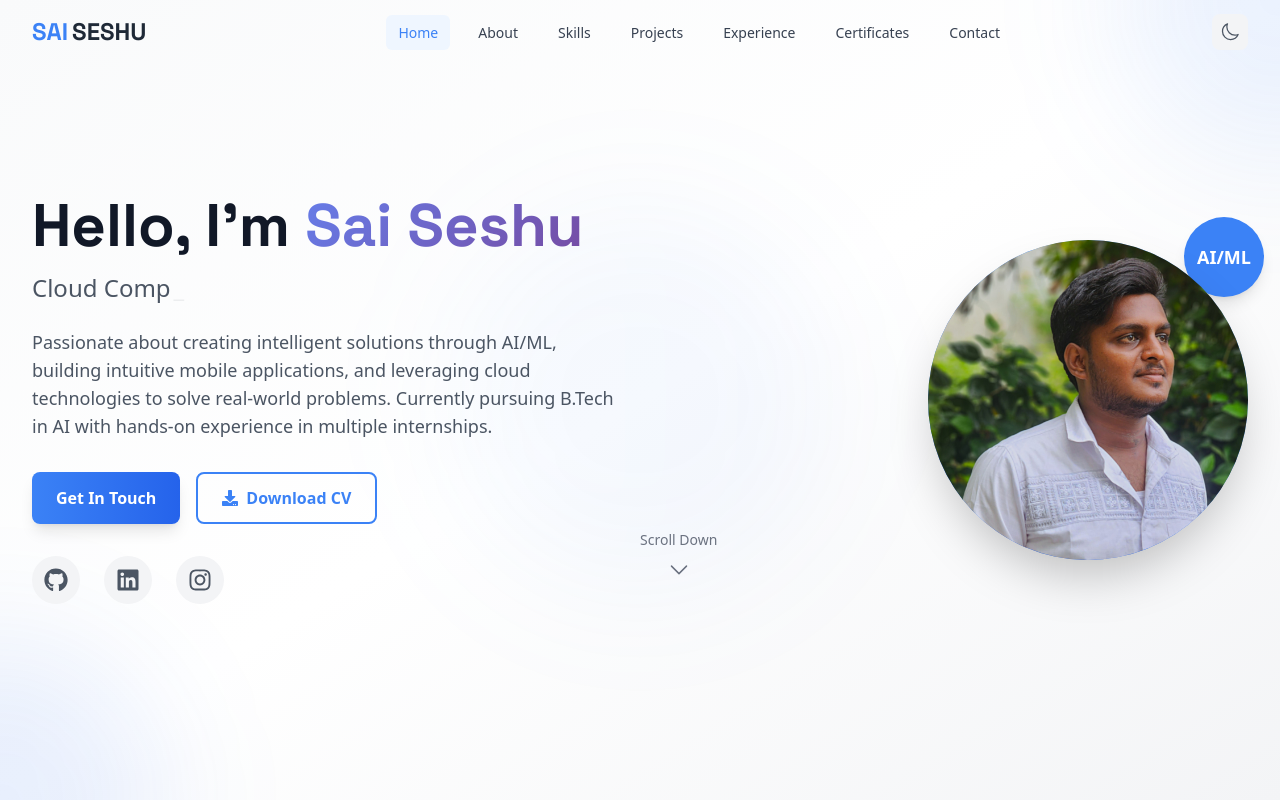
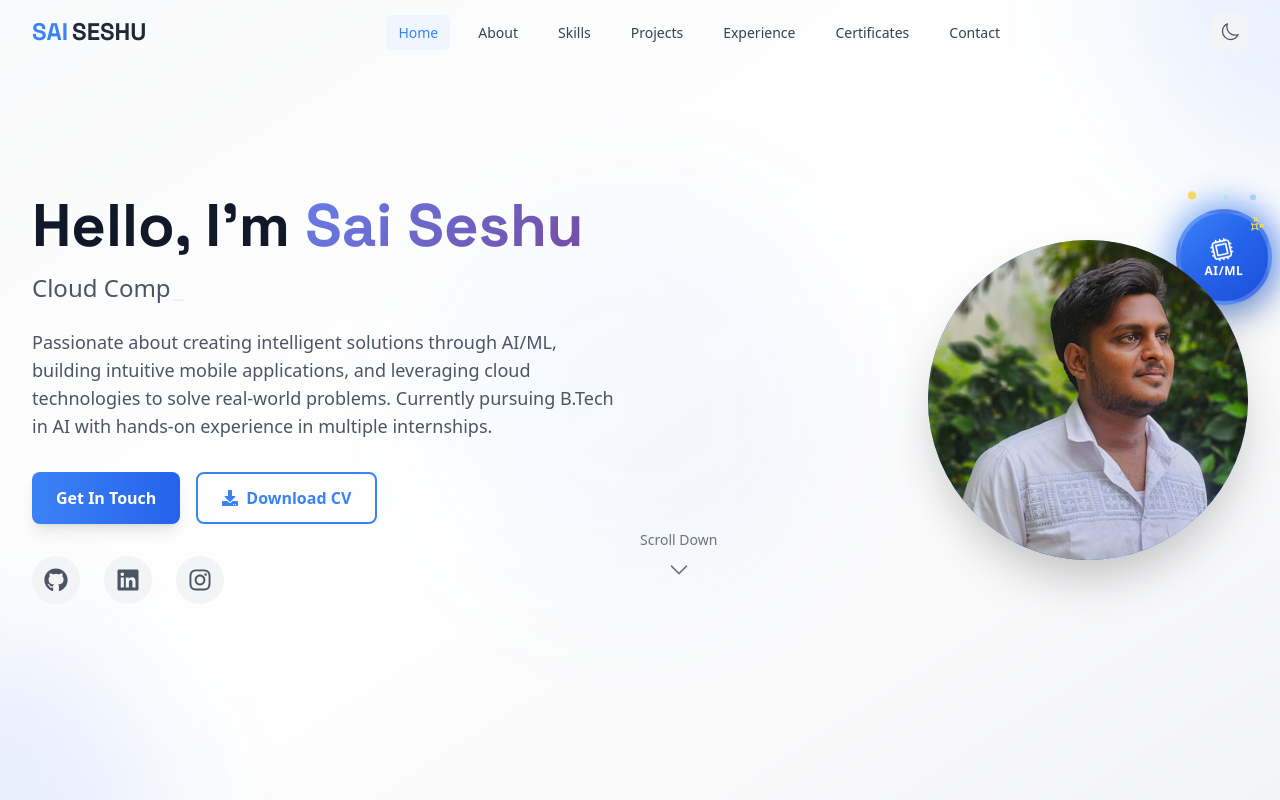
Before and after one commit to Seshu003/Personal_Portfolio, a React (Vite) app: page / in a window 1280 px wide. Shown: the top 800 px of the page. Built offline with nearby package versions, Linux system fonts and the light colour scheme; the HTML template or start-up script is replaced by a standard one.

Commit message:
Modernize AI/ML badge with React design

```diff
--- a/src/components/Hero.jsx
+++ b/src/components/Hero.jsx
@@ -20,9 +20,10 @@ import profileimg from '../images/profile.jpg';
 />
 
 import { ChevronDownIcon } from '@heroicons/react/24/outline';
-import { FaGithub, FaLinkedin, FaDownload } from 'react-icons/fa';
+import { FaGithub, FaLinkedin, FaDownload, FaBrain, FaRobot } from 'react-icons/fa';
 import { Link } from 'react-scroll';
 import { FaInstagram } from 'react-icons/fa';
+import { SparklesIcon, CpuChipIcon } from '@heroicons/react/24/outline';
 
 
 const Hero = () => {
@@ -191,9 +192,107 @@ const Hero = () => {
                   repeat: Infinity,
                   ease: "easeInOut"
                 }}
-                className="absolute -top-4 -right-4 w-20 h-20 bg-primary-500 rounded-full flex items-center justify-center text-white font-bold text-lg shadow-lg"
+                className="absolute -top-6 -right-6 group cursor-pointer"
               >
-                AI/ML
+                <div className="relative">
+                  {/* Outer glow ring */}
+                  <motion.div
+                    animate={{
+                      scale: [1, 1.2, 1],
+                      opacity: [0.3, 0.6, 0.3]
+                    }}
+                    transition={{
+                      duration: 2,
+                      repeat: Infinity,
+                      ease: "easeInOut"
+                    }}
+                    className="absolute inset-0 w-24 h-24 bg-gradient-to-r from-primary-400 to-primary-600 rounded-full blur-md"
+                  />
+
+                  {/* Main badge */}
+                  <div className="relative w-24 h-24 bg-gradient-to-br from-primary-500 via-primary-600 to-primary-700 rounded-full flex flex-col items-center justify-center text-white shadow-2xl border-4 border-white/20 backdrop-blur-sm">
+                    {/* Animated icons */}
+                    <motion.div
+                      animate={{ rotate: 360 }}
+                      transition={{
+                        duration: 8,
+                        repeat: Infinity,
+                        ease: "linear"
+                      }}
+                      className="absolute top-1 right-1"
+                    >
+                      <SparklesIcon className="w-4 h-4 text-yellow-300" />
+                    </motion.div>
+
+                    <motion.div
+                      animate={{
+                        scale: [1, 1.2, 1],
+                        rotate: [0, 180, 360]
+                      }}
+                      transition={{
+                        duration: 4,
+                        repeat: Infinity,
+                        ease: "easeInOut"
+                      }}
+                    >
+                      <CpuChipIcon className="w-6 h-6 mb-1" />
+                    </motion.div>
+
+                    <span className="text-xs font-bold tracking-wider">
+                      AI/ML
+                    </span>
+
+                    {/* Floating particles */}
+                    <motion.div
+                      animate={{
+                        y: [-10, -20, -10],
+                        opacity: [0.5, 1, 0.5]
+                      }}
+                      transition={{
+                        duration: 2,
+                        repeat: Infinity,
+                        ease: "easeInOut",
+                        delay: 0.5
+                      }}
+                      className="absolute -top-2 left-2 w-2 h-2 bg-yellow-400 rounded-full"
+                    />
+
+                    <motion.div
+                      animate={{
+                        y: [-8, -16, -8],
+                        opacity: [0.3, 0.8, 0.3]
+                      }}
+                      transition={{
+                        duration: 2.5,
+                        repeat: Infinity,
+                        ease: "easeInOut",
+                        delay: 1
+                      }}
+                      className="absolute -top-1 right-3 w-1.5 h-1.5 bg-blue-300 rounded-full"
+                    />
+
+                    <motion.div
+                      animate={{
+                        y: [-6, -14, -6],
+                        opacity: [0.4, 0.9, 0.4]
+                      }}
+                      transition={{
+                        duration: 1.8,
+                        repeat: Infinity,
+                        ease: "easeInOut",
+                        delay: 1.5
+                      }}
+                      className="absolute -top-3 left-1/2 w-1 h-1 bg-green-300 rounded-full"
+                    />
+                  </div>
+
+                  {/* Hover effect overlay */}
+                  <motion.div
+                    initial={{ opacity: 0 }}
+                    whileHover={{ opacity: 1 }}
+                    className="absolute inset-0 w-24 h-24 bg-gradient-to-br from-white/10 to-transparent rounded-full"
+                  />
+                </div>
               </motion.div>
             </div>
           </motion.div>
```
